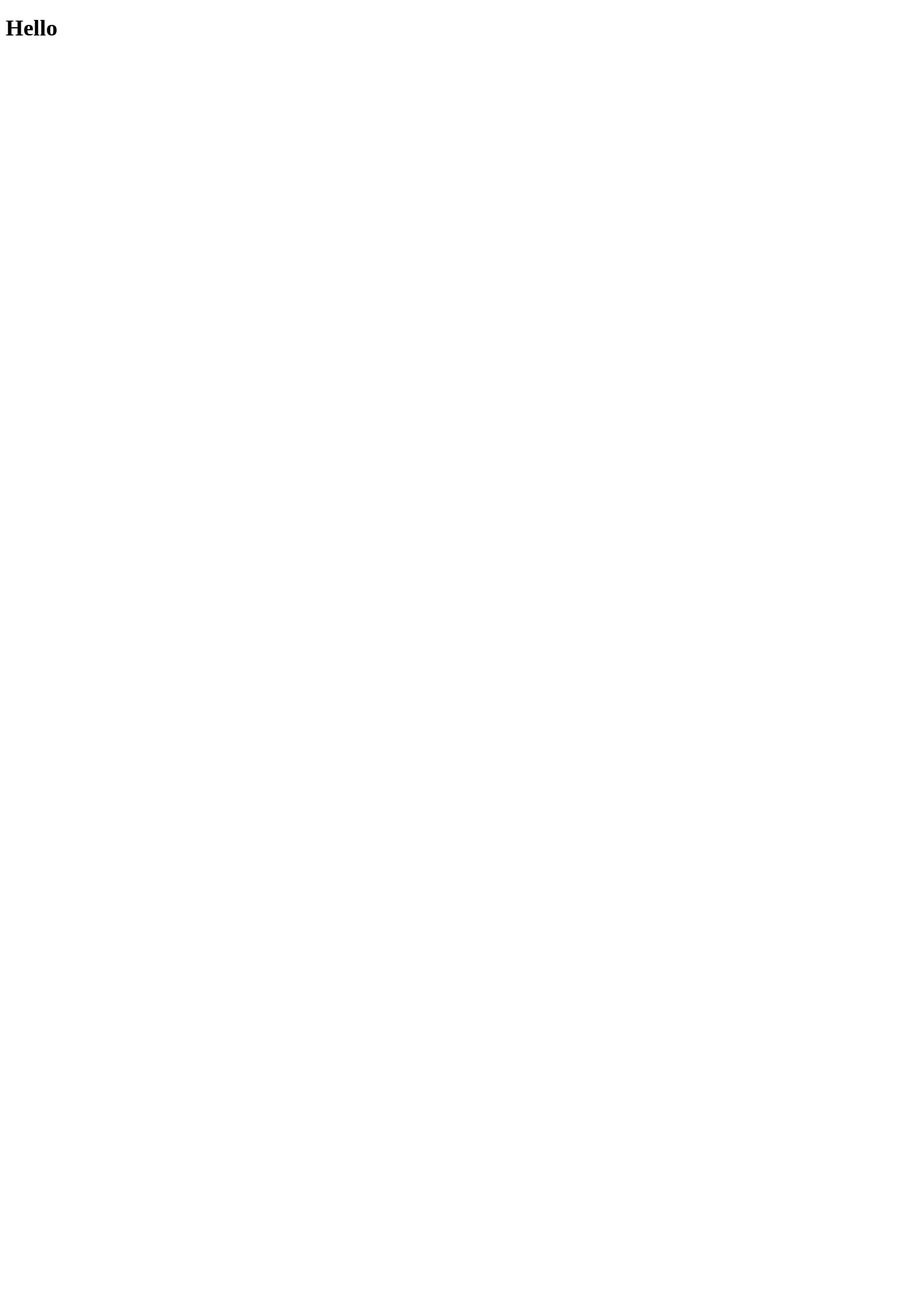
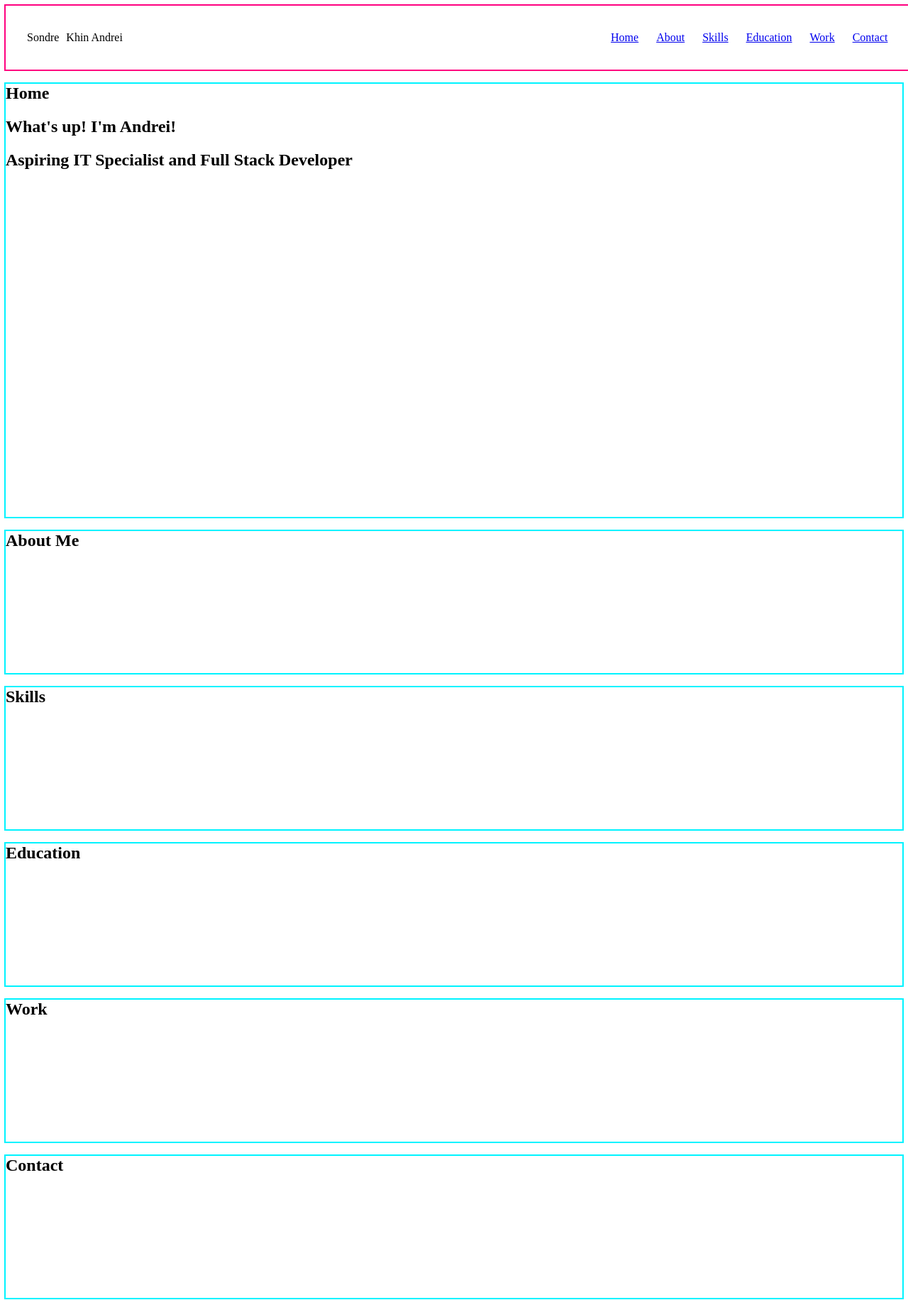
Before and after one commit to sondre01/Portfolio-V2, a plain HTML site: page index.html in a window 1280 px wide. Shown: the whole page at 71% size. Before the commit the page ends 800 px from the top, so only its background shows below. Drawn offline with Linux system fonts and the light colour scheme.

Commit message:
feat: structure portfolio layout with modular section stylesheets and initial header navigation

```diff
--- /dev/null
+++ b/assets/css/about.css
@@ -0,0 +1,12 @@
+/* ==========================================================================
+   ABOUT SECTION STYLES
+   ========================================================================== */
+
+.about-section {
+    outline: 2px solid #00f3ff;
+    margin-bottom: 20px;
+
+    /* Adjust size here */
+    width: 100%;
+    height: 200px;
+}
--- /dev/null
+++ b/assets/css/contact.css
@@ -0,0 +1,12 @@
+/* ==========================================================================
+   CONTACT SECTION STYLES
+   ========================================================================== */
+
+.contact-section {
+    outline: 2px solid #00f3ff;
+    margin-bottom: 20px;
+
+    /* Adjust size here */
+    width: 100%;
+    height: 200px;
+}
--- /dev/null
+++ b/assets/css/education.css
@@ -0,0 +1,12 @@
+/* ==========================================================================
+   EDUCATION SECTION STYLES
+   ========================================================================== */
+
+.education-section {
+    outline: 2px solid #00f3ff;
+    margin-bottom: 20px;
+
+    /* Adjust size here */
+    width: 100%;
+    height: 200px;
+}
--- /dev/null
+++ b/assets/css/home.css
@@ -0,0 +1,12 @@
+/* ==========================================================================
+   HOME SECTION STYLES
+   ========================================================================== */
+
+.home-section {
+    outline: 2px solid #00f3ff;
+    margin-bottom: 20px;
+
+    /* Adjust size here */
+    width: 100%;
+    height: 610px;
+}
--- /dev/null
+++ b/assets/css/index.css
@@ -0,0 +1,43 @@
+/* Import section-specific stylesheets */
+@import "home.css";
+@import "about.css";
+@import "skills.css";
+@import "education.css";
+@import "work.css";
+@import "contact.css";
+
+/* ==========================================================================
+   DEBUG / LAYOUT GUIDE
+   These temporary outlines help you visualize where containers start and end.
+   ========================================================================== */
+
+/* Neon pink outline for header */
+.header {
+    outline: 2px solid #ff007f;
+
+    /* Align items horizontally */
+    display: flex;
+    align-items: center;
+    justify-content: space-between;
+    padding: 0 30px;
+
+    /* Adjust size here */
+    width: 96%;
+    height: 90px;
+}
+
+/* Navigation buttons container */
+.locator-buttons {
+    display: flex;
+    align-items: center;
+    gap: 25px;
+    /* Adjust this value to change spacing between buttons */
+}
+
+/* Logo / Name wrapper */
+.logo-myname {
+    display: flex;
+    align-items: center;
+    gap: 10px;
+    /* Adjust spacing between 'Sondre' and 'Khin Andrei' here */
+}
--- /dev/null
+++ b/assets/css/skills.css
@@ -0,0 +1,12 @@
+/* ==========================================================================
+   SKILLS SECTION STYLES
+   ========================================================================== */
+
+.skills-section {
+    outline: 2px solid #00f3ff;
+    margin-bottom: 20px;
+
+    /* Adjust size here */
+    width: 100%;
+    height: 200px;
+}
--- /dev/null
+++ b/assets/css/work.css
@@ -0,0 +1,12 @@
+/* ==========================================================================
+   WORK SECTION STYLES
+   ========================================================================== */
+
+.work-section {
+    outline: 2px solid #00f3ff;
+    margin-bottom: 20px;
+
+    /* Adjust size here */
+    width: 100%;
+    height: 200px;
+}
--- a/index.html
+++ b/index.html
@@ -4,12 +4,67 @@
 <head>
     <meta charset="UTF-8">
     <meta name="viewport" content="width=device-width, initial-scale=1.0">
-    <title>Document</title>
+    <title>Portfolio</title>
+    <link rel="stylesheet" href="assets/css/index.css">
 </head>
 
 <body>
 
-    <h1>Hello</h1>
+    <!----------------- Header / Navigation --------------------->
+    <header class="header section">
+        <div class="logo-myname">
+            <p>Sondre</p>
+            <p>Khin Andrei</p>
+        </div>
+
+        <div class="locator-buttons">
+            <a href="#home" class="nav-link active">Home</a>
+            <a href="#about" class="nav-link">About</a>
+            <a href="#skills" class="nav-link">Skills</a>
+            <a href="#education" class="nav-link">Education</a>
+            <a href="#work" class="nav-link">Work</a>
+            <a href="#contact" class="nav-link">Contact</a>
+        </div>
+
+    </header>
+
+    <!----------------- Home --------------------->
+    <section class="section home-section" id="home">
+        <div class="Intro-Text">
+            <h2>Home</h2>
+            <h2>What's up! I'm Andrei!</h2>
+            <h2>Aspiring IT Specialist and Full Stack Developer</h2>
+        </div>
+
+        <div class="Intro-Image">
+            <img src="../" alt="">
+        </div>
+    </section>
+
+    <!----------------- About --------------------->
+    <section class="section about-section" id="about">
+        <h2>About Me</h2>
+    </section>
+
+    <!----------------- Skills --------------------->
+    <section class="section skills-section" id="skills">
+        <h2>Skills</h2>
+    </section>
+
+    <!----------------- Education --------------------->
+    <section class="section education-section" id="education">
+        <h2>Education</h2>
+    </section>
+
+    <!----------------- Work --------------------->
+    <section class="section work-section" id="work">
+        <h2>Work</h2>
+    </section>
+
+    <!----------------- Contact --------------------->
+    <section class="section contact-section" id="contact">
+        <h2>Contact</h2>
+    </section>
 
 </body>
 
```
Also changed, not shown: 2 other files.
